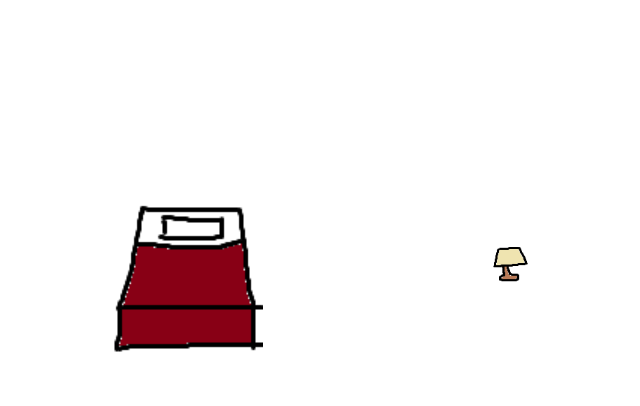
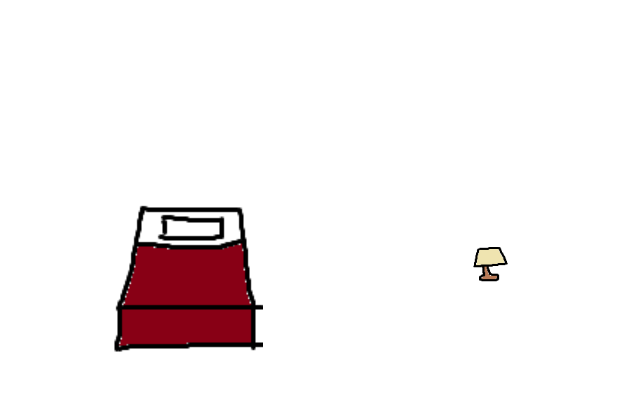
Before and after one commit to dariapa00/roomm, a plain HTML site: page index.html in a window 1280 px wide. Shown: the part 197-603 px from the top of the page, without its empty margins (327-967 px from the left). Drawn offline with Linux system fonts and the light colour scheme.

Commit message:
ㅇㅇㅇ

```diff
--- a/index.html
+++ b/index.html
@@ -40,7 +40,7 @@
 
         /* 램프 위치 설정 */
         #lamp {
-            right: 70px;
+            right: 90px;
             bottom: 100px;
             width: 70px;
         }
```
